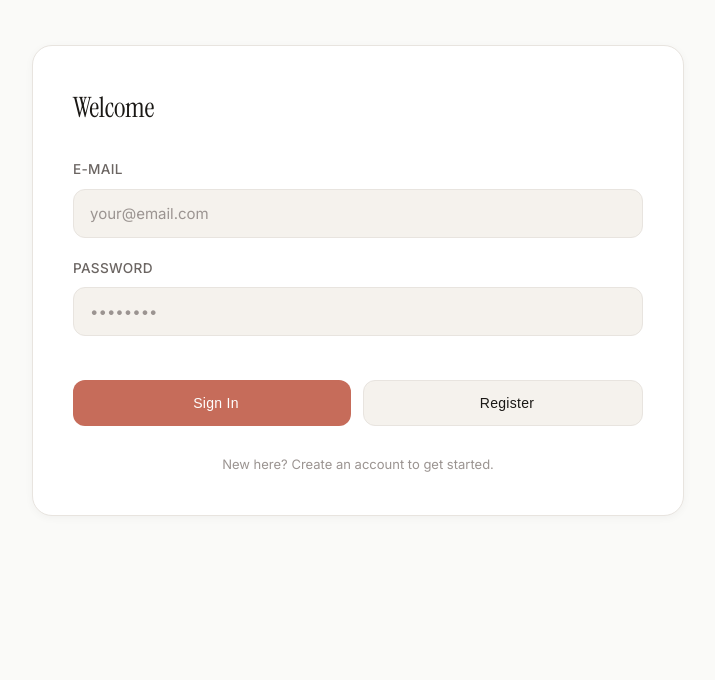
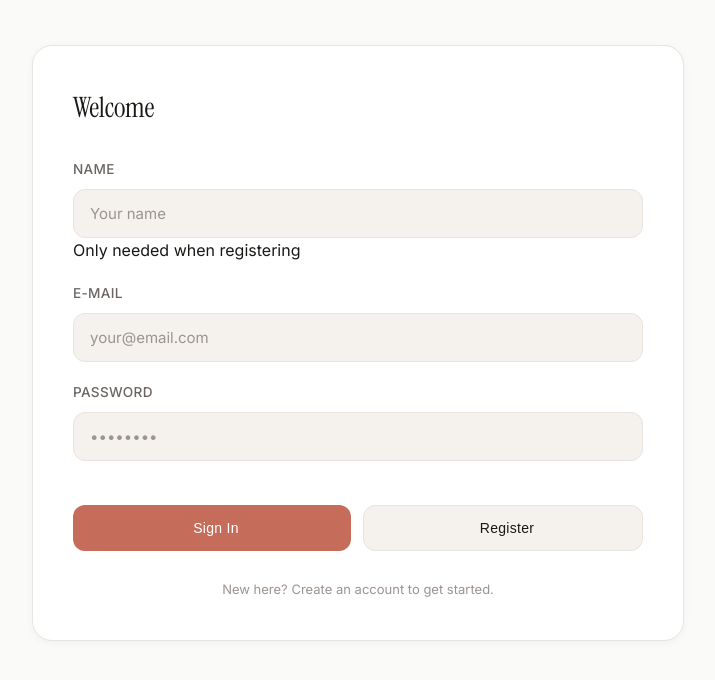
Before and after one commit to EliMine6915/bomp, a plain HTML site: page index.html in a window 1280 px wide. Shown: the part 160-840 px from the top of the page, without its empty margins (282-997 px from the left). Drawn offline with nearby package versions, Linux system fonts and the light colour scheme; some icons are missing.

Commit message:
Update index.html

```diff
--- a/index.html
+++ b/index.html
@@ -29,6 +29,12 @@
         <div class="auth-card" id="authCard">
             <div class="auth-form">
                 <h2>Welcome</h2>
+
+                <div class="input-group">
+                    <label for="name">Name</label>
+                    <input type="text" id="name" placeholder="Your name" autocomplete="name">
+                    <span class="input-hint" id="nameHint">Only needed when registering</span>
+                </div>
 
                 <div class="input-group">
                     <label for="email">E-Mail</label>
@@ -92,7 +98,10 @@
         <div class="user-bar hidden" id="userBar">
             <div class="user-info">
                 <i class="ph ph-user-circle"></i>
-                <span id="userEmail"></span>
+                <div class="user-info-text">
+                    <span id="userName"></span>
+                    <span id="userEmail"></span>
+                </div>
             </div>
             <button id="logoutBtn" class="btn btn-icon" title="Sign Out">
                 <i class="ph ph-sign-out"></i>
```
